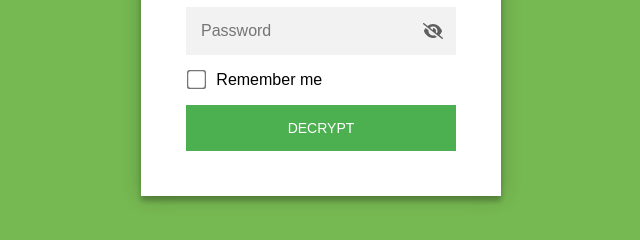
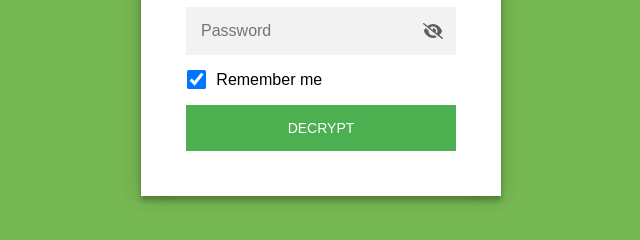
Before and after one commit to jamesfreedland/radar, a plain HTML site: page index.html in a window 1280 px wide. Shown: the part 221-461 px from the top of the page, 319-959 px from the left. Drawn offline with Linux system fonts and the light colour scheme.

Commit message:
radar: Remember me pre-ticked

```diff
--- a/index.html
+++ b/index.html
@@ -208,7 +208,7 @@
                         </div>
 
                         <label id="staticrypt-remember-label" class="staticrypt-remember hidden">
-                            <input id="staticrypt-remember" type="checkbox" name="remember" />
+                            <input id="staticrypt-remember" type="checkbox" checked name="remember" />
                             Remember me
                         </label>
 
```
